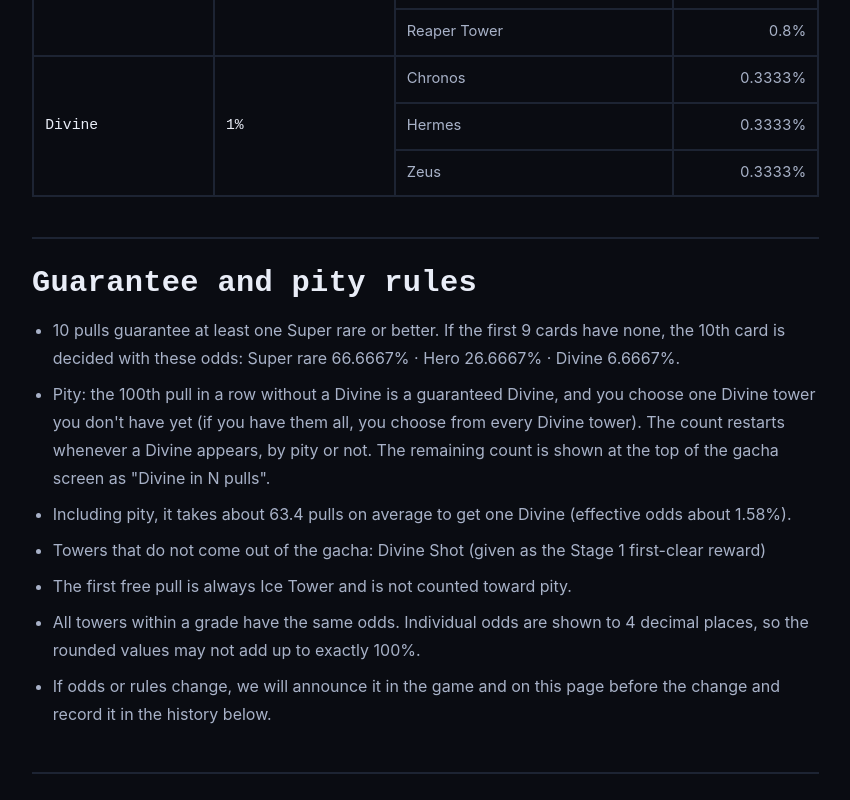
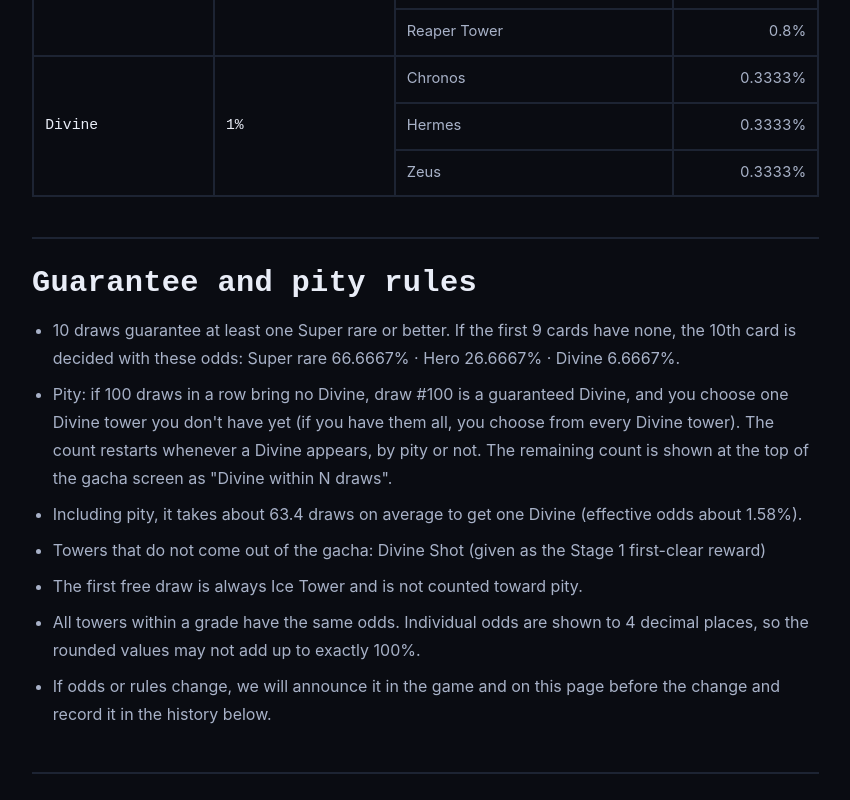
Before and after one commit to luckyho8/doubleupstudio_site, a plain HTML site: page games/mazehold/probability/en/index.html in a window 1280 px wide. Shown: the part 1755-2555 px from the top of the page, without its empty margins (80-930 px from the left). Drawn offline with Linux system fonts and the light colour scheme; a web font is replaced by a local one.

Commit message:
MAZEHOLD EN: use the in-game terms draw and ruby
- Probability page (EN): body re-pasted from the latest fragment
  (odds unchanged), meta description uses draw
- Game page (EN): screenshot alt says Ten-draw Gacha

Co-Authored-By: Claude Opus 5.5 <noreply@anthropic.com>

```diff
--- a/games/mazehold/probability/en/index.html
+++ b/games/mazehold/probability/en/index.html
@@ -4,7 +4,7 @@
   <meta charset="UTF-8" />
   <meta name="viewport" content="width=device-width, initial-scale=1.0" />
   <title>MAZEHOLD Probability Information | DoubleUp Studio</title>
-  <meta name="description" content="MAZEHOLD Gacha odds: every tower and its probability by grade, the 10-pull guarantee, pity at 100 pulls, and change history." />
+  <meta name="description" content="MAZEHOLD Gacha odds: every tower and its probability by grade, the 10-draw guarantee, pity at 100 draws, and change history." />
   <link rel="canonical" href="https://doubleupstudio.com/games/mazehold/probability/en/" />
   <link rel="alternate" hreflang="ko" href="https://doubleupstudio.com/games/mazehold/probability/" />
   <link rel="alternate" hreflang="en" href="https://doubleupstudio.com/games/mazehold/probability/en/" />
@@ -62,7 +62,7 @@
 <!-- BEGIN probability body (generated — do not edit by hand) -->
 <h1>MAZEHOLD Probability Information</h1>
 <p>Every tower that can come out of MAZEHOLD&#x27;s paid gacha (called &quot;Gacha&quot; in the game) and its odds. The same information is shown in the game under &quot;Odds ▶&quot; at the bottom of the gacha screen.</p>
-<p>Price: 1 pull 2 rubies · 10 pulls 18 rubies. Towers you pull go to your Storage as cards.</p>
+<p>Price: 1 draw 2 ruby · 10 draws 18 ruby. Towers you draw go to your Storage as cards.</p>
 <div class="doc__scroll"><table class="odds">
 <thead><tr><th>Grade</th><th>Grade odds</th><th>Tower</th><th>Each</th></tr></thead><tbody>
 <tr><td rowspan="8">Basic</td><td rowspan="8">50%</td><td>Basic Tower</td><td>6.25%</td></tr>
@@ -98,11 +98,11 @@
 <tr><td>Zeus</td><td>0.3333%</td></tr>
 </tbody></table></div>
 <h2>Guarantee and pity rules</h2><ul>
-<li>10 pulls guarantee at least one Super rare or better. If the first 9 cards have none, the 10th card is decided with these odds: Super rare 66.6667% · Hero 26.6667% · Divine 6.6667%.</li>
-<li>Pity: the 100th pull in a row without a Divine is a guaranteed Divine, and you choose one Divine tower you don&#x27;t have yet (if you have them all, you choose from every Divine tower). The count restarts whenever a Divine appears, by pity or not. The remaining count is shown at the top of the gacha screen as &quot;Divine in N pulls&quot;.</li>
-<li>Including pity, it takes about 63.4 pulls on average to get one Divine (effective odds about 1.58%).</li>
+<li>10 draws guarantee at least one Super rare or better. If the first 9 cards have none, the 10th card is decided with these odds: Super rare 66.6667% · Hero 26.6667% · Divine 6.6667%.</li>
+<li>Pity: if 100 draws in a row bring no Divine, draw #100 is a guaranteed Divine, and you choose one Divine tower you don&#x27;t have yet (if you have them all, you choose from every Divine tower). The count restarts whenever a Divine appears, by pity or not. The remaining count is shown at the top of the gacha screen as &quot;Divine within N draws&quot;.</li>
+<li>Including pity, it takes about 63.4 draws on average to get one Divine (effective odds about 1.58%).</li>
 <li>Towers that do not come out of the gacha: Divine Shot (given as the Stage 1 first-clear reward)</li>
-<li>The first free pull is always Ice Tower and is not counted toward pity.</li>
+<li>The first free draw is always Ice Tower and is not counted toward pity.</li>
 <li>All towers within a grade have the same odds. Individual odds are shown to 4 decimal places, so the rounded values may not add up to exactly 100%.</li>
 <li>If odds or rules change, we will announce it in the game and on this page before the change and record it in the history below.</li></ul>
 <h2>Change history</h2><div class="doc__scroll"><table class="history"><tbody><tr><td>2026-11-04</td><td>First published</td></tr></tbody></table></div>
```
Also changed, not shown: games/mazehold/en/index.html (+1 -1 lines).
